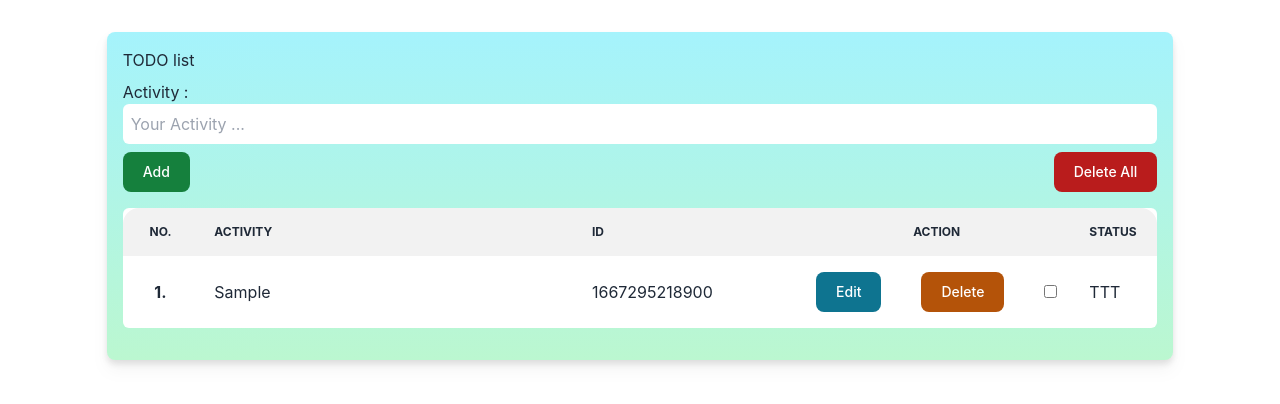
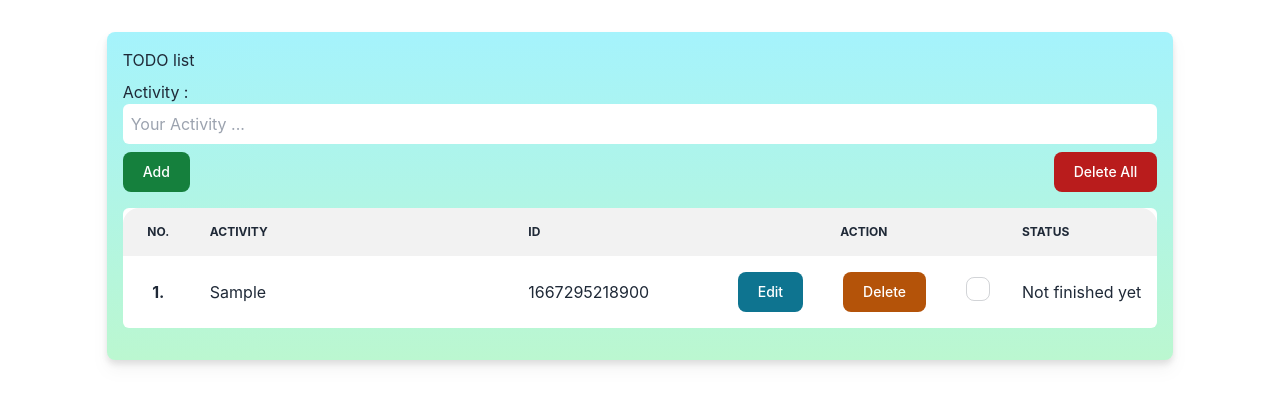
Before and after one commit to ArticBurn/blog-list, a React (Create React App) app: page / in a window 1280 px wide. Both pictures are taken after typing "Sample" into the empty fields and a click on the button "Add". Shown: the top 404 px of the page. Built offline with nearby package versions, Linux system fonts and the light colour scheme.

Commit message:
adding status button

```diff
--- a/src/components/QueueList.js
+++ b/src/components/QueueList.js
@@ -1,9 +1,8 @@
-import React, { useState,useRef } from 'react'
+import React, { useState } from 'react'
 
 const Queue = () => {
-    const checkBoxRef = useRef(null);
     const [activity, setActivity] = useState('');
-    const [_status, setStatus] = useState(false);
+    // const [_status, setStatus] = useState(false);
     const [list, setList] = useState([]);
     const [edit, setEdit] = useState({});
 
@@ -11,7 +10,8 @@ const Queue = () => {
         event.preventDefault();
         if (edit.id) {
             const editedList = {
-                id: edit.id, act: activity, status: _status
+                ...edit,
+                act: activity
             }
 
             const findIndex = list.findIndex((lists) => {
@@ -35,10 +35,10 @@ const Queue = () => {
                 setList([...list, {
                     id: generateId(),
                     act: activity,
-                    status: _status
+                    status: false
                 }]),
             setActivity('')
-            , <>{console.log(list)}</>
+            //  , <>{console.log(list)}</>
         )
         // console.log(list);
     }
@@ -80,35 +80,24 @@ const Queue = () => {
         setActivity(el.target.value)
     }
 
-    const checkHandle = (getStatus) => {
-        const statusList = {
-            id: getStatus.id, act: getStatus.act, status: _status
+    const targetChecked = (getStatus) => {
+        const statusChecked = {
+            id: getStatus.id,
+            act: getStatus.act,
+            status: getStatus.status ? false : true
         }
 
-        const currentStatus = list.findIndex((lists) => {
+        const statusIndex = list.findIndex((lists) => {
             return (
                 lists.id === getStatus.id
             )
         })
 
-        // if (!_status === false) {
-        //     console.log(statusList);
-        // } else {
-        //     console.log(statusList);
-        // }
+        const statusList = [...list]
+        statusList[statusIndex] = statusChecked
 
-        const updatedStatus = [...list]
-
-        updatedStatus[currentStatus] = statusList
-        setList(updatedStatus)
-        setActivity('')
-        setEdit({})
-
-        console.log(list);
-    }
-
-    const targetChecked = (el) => {
-        setStatus(el.target.checked)
+        setList(statusList)
+        console.log(statusList);
     }
 
     return (
@@ -162,11 +151,17 @@ const Queue = () => {
                                                 <button type="button" onClick={removeList.bind(this, lists.id)} className="text-white bg-amber-700 hover:bg-amber-800  focus:outline-none font-medium rounded-lg text-sm w-full sm:w-auto px-5 py-2.5 mr-2 text-center">Delete</button>
                                             </td>
                                             <td>
-                                                <input ref={checkBoxRef} type="checkbox" onClick={checkHandle.bind(this, lists)} onChange={targetChecked}/>
+                                                {
+                                                    edit.id ?
+                                                    <input className='invisible' type="checkbox" checked={lists.status} onChange={targetChecked.bind(this, lists)}/>
+                                                    :
+                                                    <input className='visible checkbox' type="checkbox" checked={lists.status} onChange={targetChecked.bind(this, lists)}/>
+                                                }
+
                                             </td>
-                                            <td>
+                                            <td className=' '>
                                                 {
-                                                    list.status === false ? <>'Fff'</> : <>TTT</>
+                                                    lists.status ? 'Finished' : 'Not finished yet'
                                                 }
                                             </td>
                                         </tr>
```
